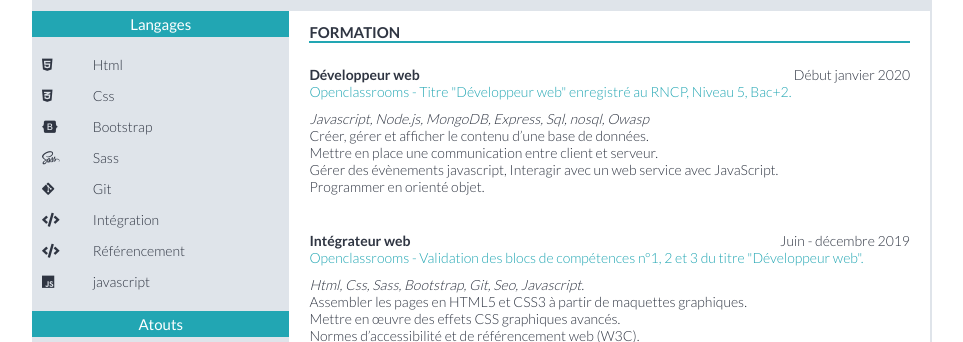
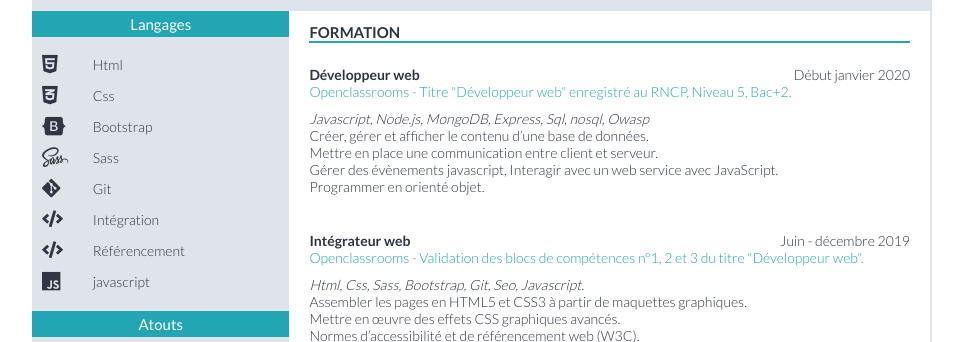
Before and after one commit to OMantel1/Cv-Olivier-Mantel, a plain HTML site: page index.html in a window 1280 px wide. Shown: the part 148-490 px from the top of the page, without its empty margins (158-1121 px from the left). Drawn offline with Linux system fonts and the light colour scheme.

Commit message:
ajustement taille icon

```diff
--- a/sass/style.scss
+++ b/sass/style.scss
@@ -127,6 +127,12 @@
             align-items: center;
             i{
                 width: 10%;
+            }
+            .fab{
+                font-size: 1.5em;
+            }
+            .fas{
+                font-size: 1.2em;
             }
         }
     }
```
Also changed, not shown: style.css.
